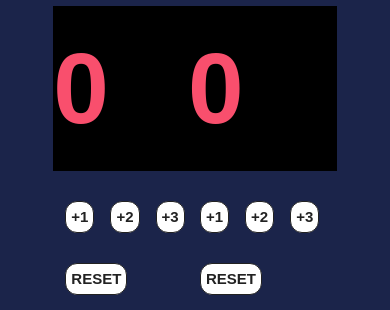
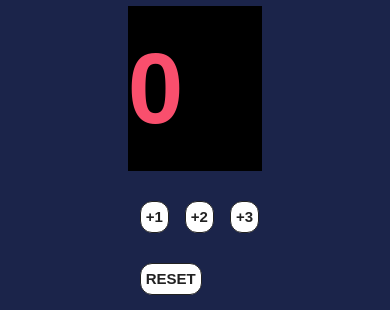
Before and after one commit to zernrack/Basketball-counter, a plain HTML site: page index.html in a window 390 px wide. Shown: the part 192-502 px from the top of the page. Drawn offline with Linux system fonts and the light colour scheme; a web font is replaced by a local one.

Commit message:
Add Responsiveness

```diff
--- a/style.css
+++ b/style.css
@@ -68,3 +68,10 @@ button:hover {
     border-color: #000000;
     background: #ffffff;
 }
+
+@media (max-width: 768px) {
+    .container{
+        flex-flow: column nowrap;
+    }
+
+}
```
